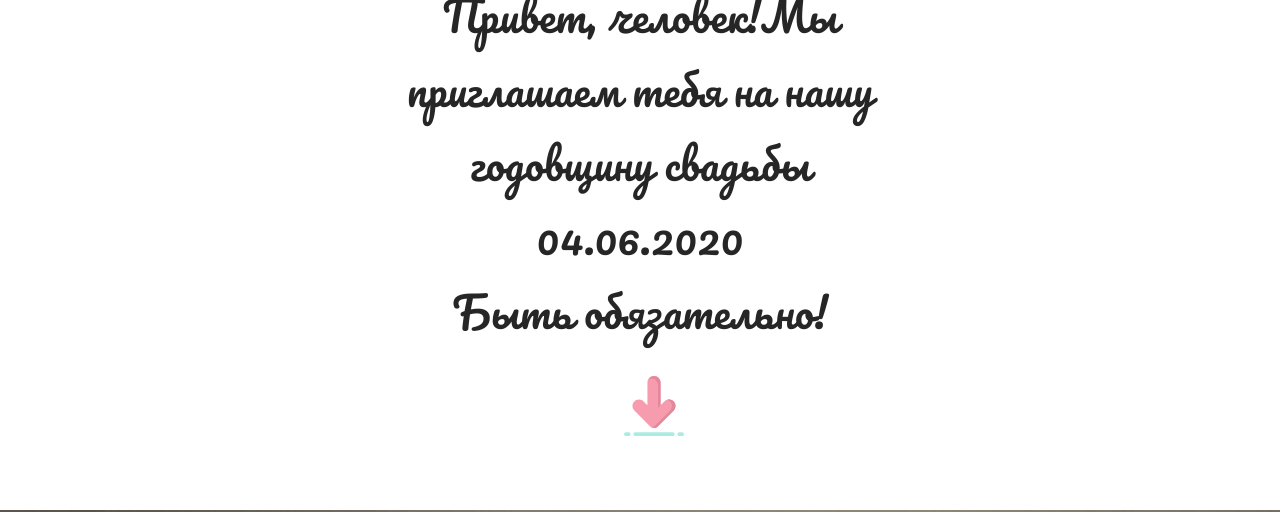
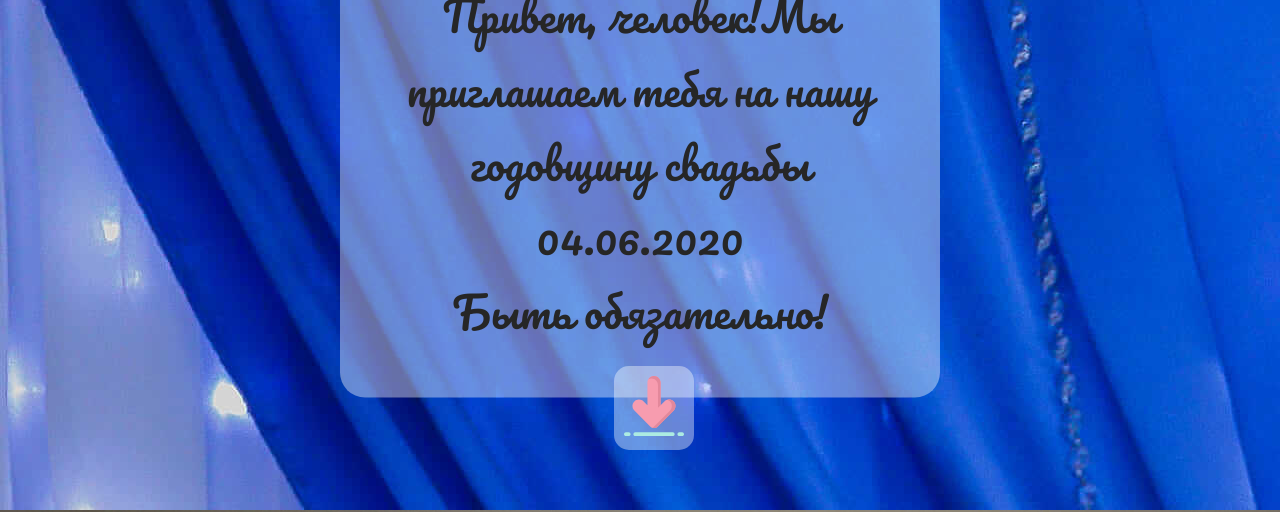
Before and after one commit to GurinAnton/we, a plain HTML site: page index.html in a window 1280 px wide. Shown: the part 290-802 px from the top of the page. Drawn offline with nearby package versions, Linux system fonts and the light colour scheme.

Commit message:
pre-end commit

```diff
--- a/index.html
+++ b/index.html
@@ -5,6 +5,10 @@
     <meta name="viewport" content="width=device-width, initial-scale=1.0" />
     <meta http-equiv="X-UA-Compatible" content="ie=edge" />
     <link rel="stylesheet" href="./css/main.css" />
+    <link
+      rel="stylesheet"
+      href="https://cdnjs.cloudflare.com/ajax/libs/animate.css/4.0.0/animate.min.css"
+    />
     <link
       href="https://fonts.googleapis.com/css2?family=Pacifico&display=swap"
       rel="stylesheet"
@@ -21,7 +25,9 @@
           обязательно!
         </div>
       </div>
-      <div class="arrow-down">
+      <div
+        class="arrow-down animate__animated animate__shakeY animate__delay-2s"
+      >
         <a href="#main" class="arrow" rel="m_PageScroll2id">
           <img src="./img/down.svg" />
         </a>
--- a/less/blocks/_base.less
+++ b/less/blocks/_base.less
@@ -23,6 +23,11 @@ section {
   position: relative;
   width: 100%;
   height: 100vh;
+  background-image: url("../img/1/8.jpg");
+
+  // Десктоп
+  @media (min-width: 1200px) {
+  }
 }
 
 .block-title {
@@ -289,3 +294,7 @@ section {
     padding: 50px;
   }
 }
+
+.animate__shakeY {
+  animate-delay: 2s;
+}
```
Also changed, not shown: css/animate.min.css (added), css/main.css, img/1/8.jpg (added), 1 other file.
